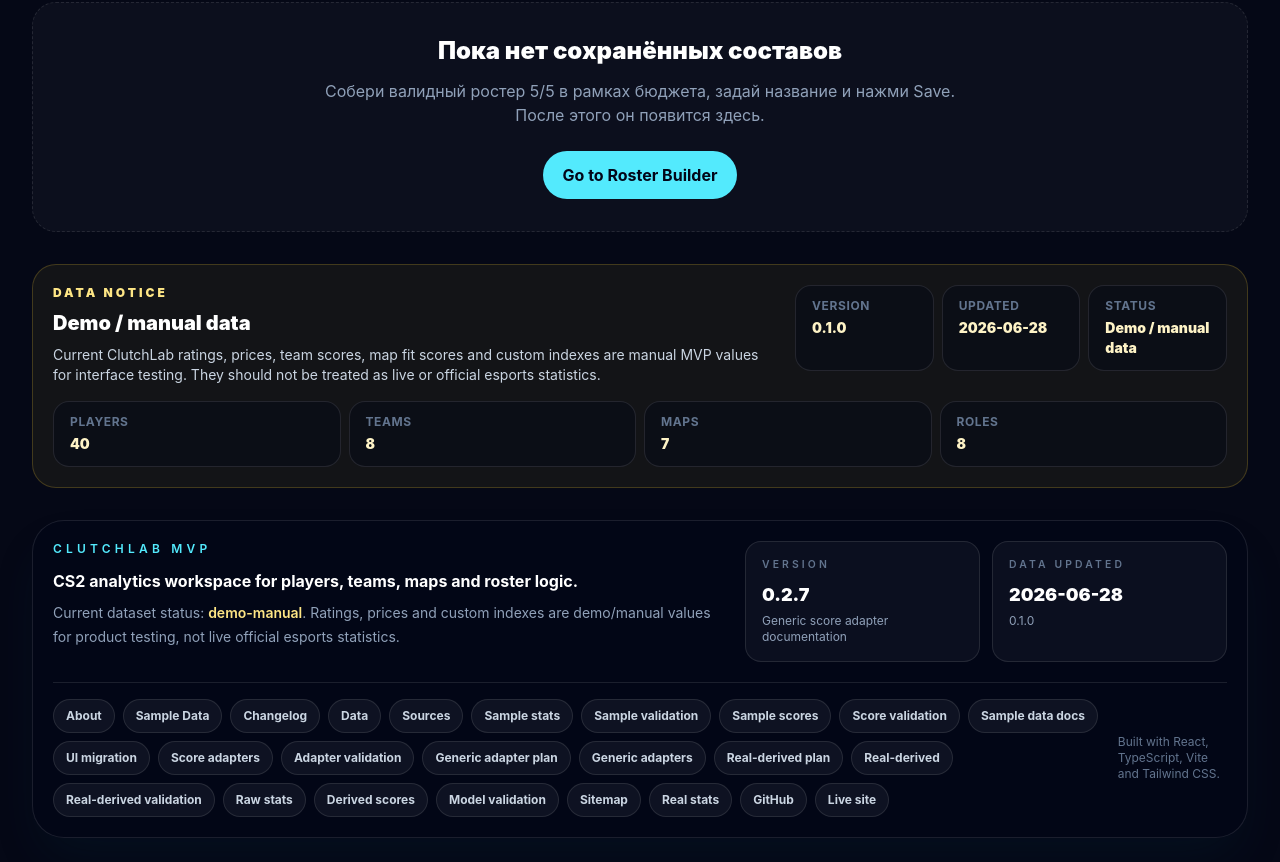
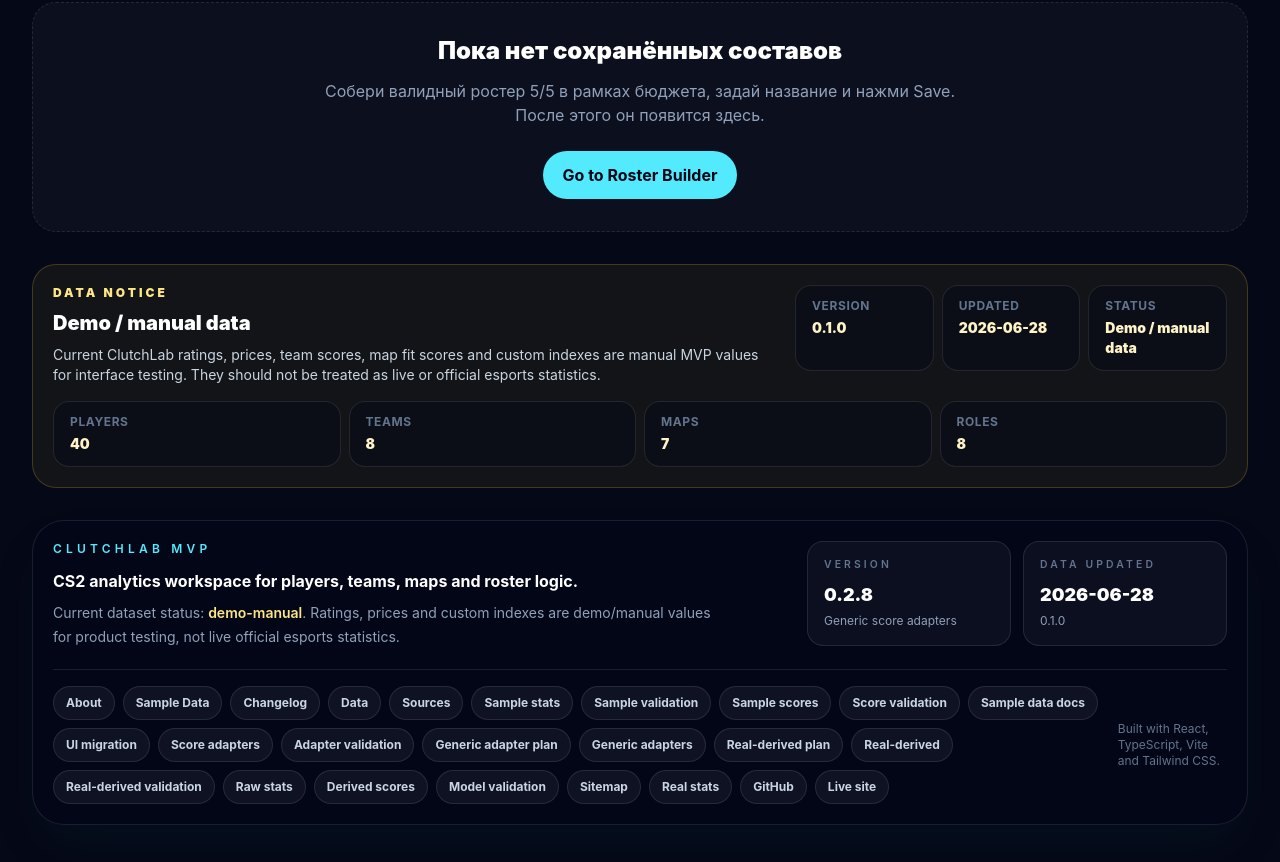
Before and after one commit to Aboba65/clutchlab, a React (Vite) app: page /saved-rosters in a window 1280 px wide. Shown: the part 716-1578 px from the top of the page. Built offline with nearby package versions, Linux system fonts and the light colour scheme.

Commit message:
Update generic adapter implementation docs

```diff
--- a/src/components/Footer.tsx
+++ b/src/components/Footer.tsx
@@ -24,11 +24,7 @@
         </div>
 
         <div className="grid gap-3 sm:grid-cols-2 lg:min-w-[420px]">
-          <FooterCard
-            label="Version"
-            value="0.2.7"
-            detail="Generic score adapter documentation"
-          />
+          <FooterCard label="Version" value="0.2.8" detail="Generic score adapters" />
           <FooterCard
             label="Data updated"
             value={dataMeta.lastUpdated}
```
Also changed, not shown: 3 other files (tests, documents, lock files or other folders).
